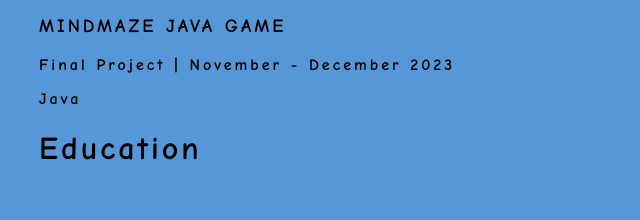
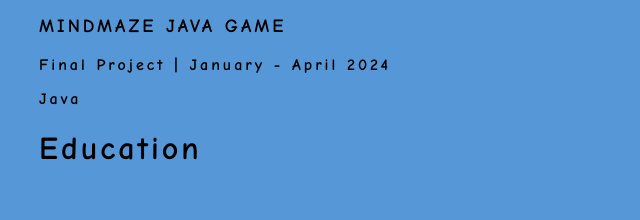
Before and after one commit to ubayjohn/ubayjohn.github.io, a plain HTML site: page index.html in a window 1280 px wide. Shown: the part 580-800 px from the top of the page, 153-793 px from the left. Drawn offline with Linux system fonts and the light colour scheme.

Commit message:
Update index.html

```diff
--- a/index.html
+++ b/index.html
@@ -72,7 +72,7 @@ nav{
         <p>Final Project | January - April 2024</p>
         <p>HTML</p>
         <h3>MINDMAZE JAVA GAME</h3>
-        <p>Final Project | November - December 2023</p>
+        <p>Final Project | January - April 2024</p>
         <p>Java</p>
         <h1>Education</h1><br>
         <h3>TERTIARY</h3>
```
